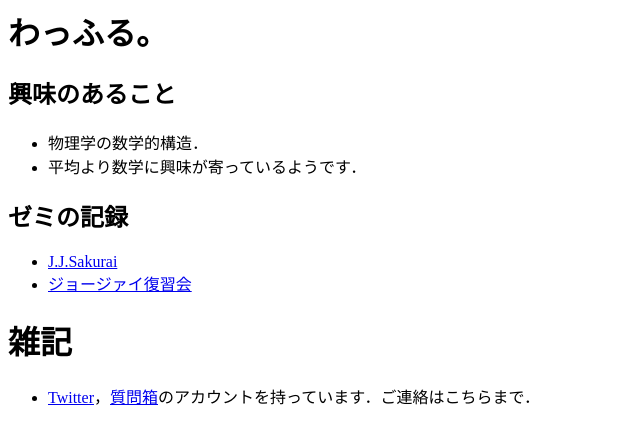
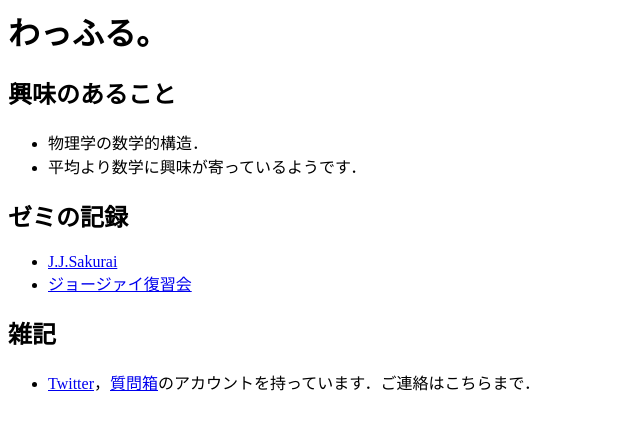
Before and after one commit to toshitnk/hp, a plain HTML site: page index.html in a window 1280 px wide. Shown: the whole page, without its empty margins (0-640 px from the left). Drawn offline with nearby package versions, Linux system fonts and the light colour scheme; some packages are replaced by stand-ins of ours.

Commit message:
見出し

```diff
--- a/index.html
+++ b/index.html
@@ -19,7 +19,7 @@
             <li><a href="Seminar_Sakurai.html">J.J.Sakurai</a></li>
             <li><a href="Seminar_Georgi.html">ジョージァイ復習会</a></li>
         </ul>
-        <h1>雑記</h1>
+        <h2>雑記</h2>
         <ul>
             <li><a href="https://twitter.com/tos_shiii">Twitter</a>，<a href="https://peing.net/ja/9s5xtlh5uuh0y8s?event=0">質問箱</a>のアカウントを持っています．ご連絡はこちらまで．</li>
         </ul>
```
